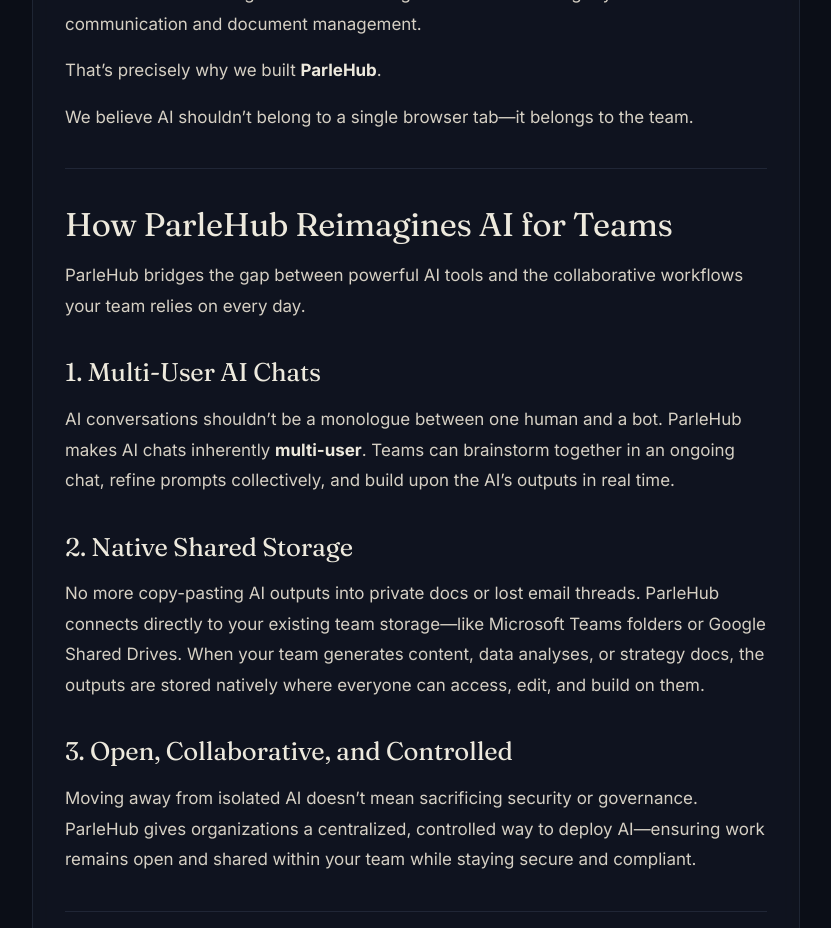
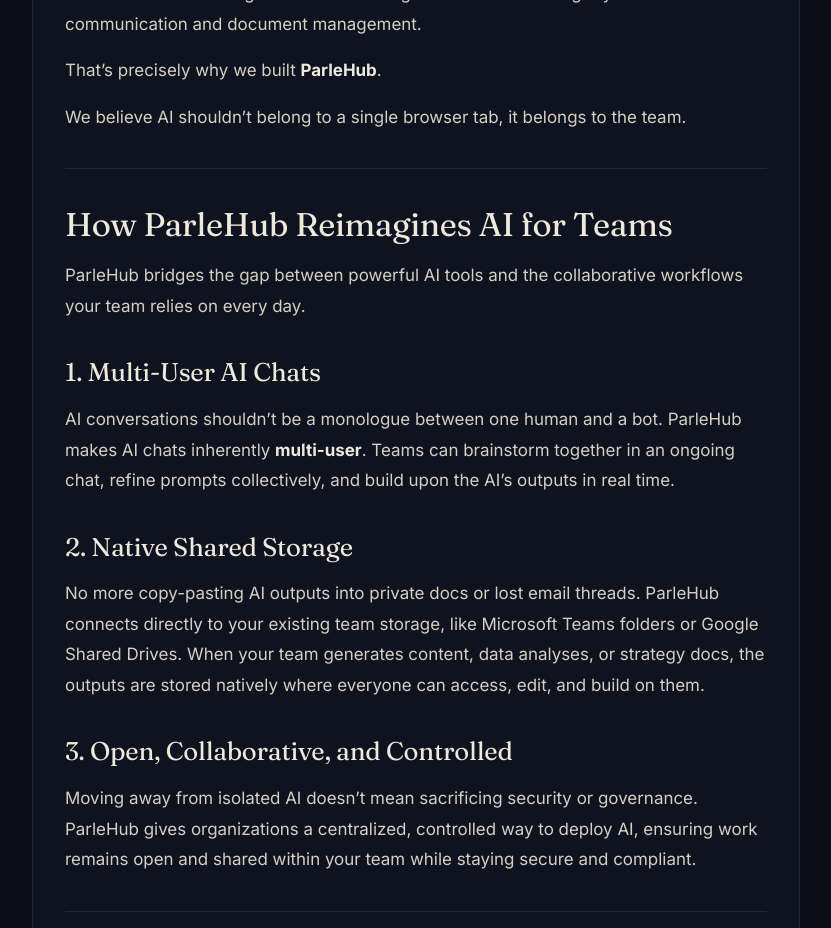
Before and after one commit to parlehub/parlehub.github.io, a Jekyll site: the page built from _posts/2026-07-25-collaboration-in-ai.md, in a window 1280 px wide and 1400 px high, scrolled down 1282 px. Shown: the part 153-1081 px from the top of the window, without its empty margins (224-1055 px from the left). Built offline with Jekyll 4.4.1, drawn with Linux system fonts in a browser that asks for light colours; nearby versions of some CDN libraries; some of the changed text lies outside the part shown.

```diff
--- a/_posts/2026-07-25-collaboration-in-ai.md
+++ b/_posts/2026-07-25-collaboration-in-ai.md
@@ -8,7 +8,7 @@ author: ParleHub Team
 description: "Discover why isolated AI tools are slowing down teams through duplicated work, and how ParleHub brings multiplayer AI and native shared storage to modern workflows."
 ---
 
-Over the last decade, the way we work together has transformed radically. We migrated from emailing endless versions of `Report_v2_final_FINAL.docx` to co-authoring documents in real time. We built digital hubs in Slack, Microsoft Teams, and Google Workspace so work happens out in the open—transparent, shared, and continuous.
+Over the last decade, the way we work together has transformed radically. We migrated from emailing endless versions of `Report_v2_final_FINAL.docx` to co-authoring documents in real time. We built digital hubs in Slack, Microsoft Teams, and Google Workspace so work happens out in the open, transparent, shared, and continuous.
 
 So, why did we just step backward 15 years when it comes to AI?
 
@@ -22,7 +22,7 @@ And it’s creating a massive, silent productivity leak in teams everywhere.
 
 Walk through almost any modern business today, and you’ll find a familiar pattern:
 
-* **Duplicated Effort:** Mark in Marketing spends two hours prompt-engineering an ideal customer persona analysis. Tomorrow, Sarah in Strategy needs the exact same thing—and spends two hours recreating the wheel because she has no idea Mark already did it.
+* **Duplicated Effort:** Mark in Marketing spends two hours prompt-engineering an ideal customer persona analysis. Tomorrow, Sarah in Strategy needs the exact same thing, and spends two hours recreating the wheel because she has no idea Mark already did it.
 * **Isolated Brainpower:** Team members are asking the same questions, running the same workflows, and getting the same results in total isolation.
 * **Knowledge Black Holes:** When an employee generates a brilliant strategic outline, a piece of code, or a market synthesis via AI, that output usually lives in a private tab or individual chat window, forever lost to the rest of the organization.
 
@@ -38,7 +38,7 @@ To build truly AI-empowered teams, we need to break down the walls around indivi
 
 That’s precisely why we built **ParleHub**.
 
-We believe AI shouldn't belong to a single browser tab—it belongs to the team.
+We believe AI shouldn't belong to a single browser tab, it belongs to the team.
 
 ---
 
@@ -50,10 +50,10 @@ ParleHub bridges the gap between powerful AI tools and the collaborative workflo
 AI conversations shouldn't be a monologue between one human and a bot. ParleHub makes AI chats inherently **multi-user**. Teams can brainstorm together in an ongoing chat, refine prompts collectively, and build upon the AI’s outputs in real time.
 
 ### 2. Native Shared Storage
-No more copy-pasting AI outputs into private docs or lost email threads. ParleHub connects directly to your existing team storage—like Microsoft Teams folders or Google Shared Drives. When your team generates content, data analyses, or strategy docs, the outputs are stored natively where everyone can access, edit, and build on them.
+No more copy-pasting AI outputs into private docs or lost email threads. ParleHub connects directly to your existing team storage, like Microsoft Teams folders or Google Shared Drives. When your team generates content, data analyses, or strategy docs, the outputs are stored natively where everyone can access, edit, and build on them.
 
 ### 3. Open, Collaborative, and Controlled
-Moving away from isolated AI doesn't mean sacrificing security or governance. ParleHub gives organizations a centralized, controlled way to deploy AI—ensuring work remains open and shared within your team while staying secure and compliant.
+Moving away from isolated AI doesn't mean sacrificing security or governance. ParleHub gives organizations a centralized, controlled way to deploy AI, ensuring work remains open and shared within your team while staying secure and compliant.
 
 ---
 
```
Also changed, not shown: _posts/2026-07-24-why-enterprise-ai-needs-project-level-tracking.md (+2 -2 lines).
